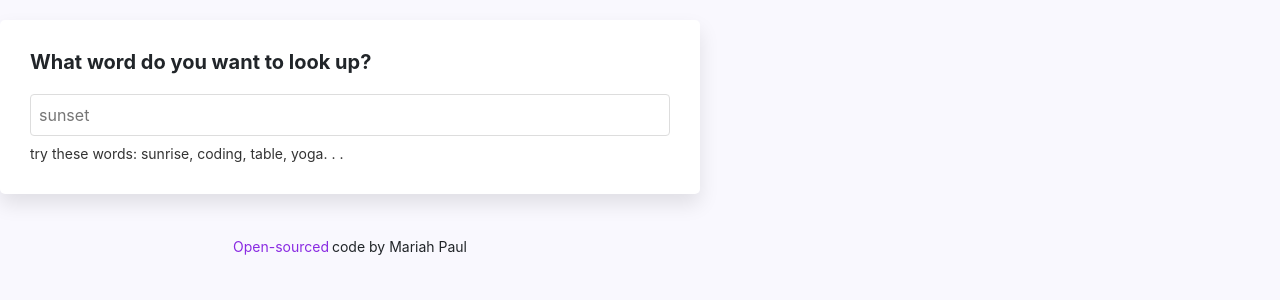
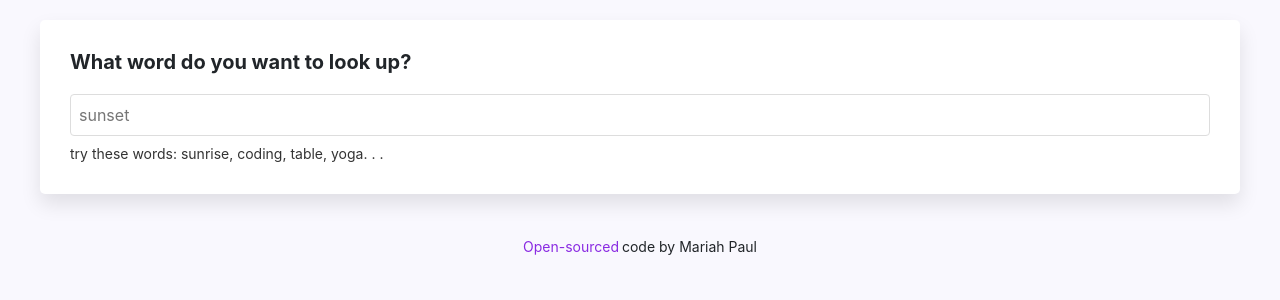
Before and after one commit to nmariahpaul/dictionary-project, a React (Create React App) app: page / in a window 1280 px wide. Shown: the top 300 px of the page. Built offline with nearby package versions, Linux system fonts and the light colour scheme; no server answers.

Commit message:
Fixed app spacing

```diff
--- a/src/App.css
+++ b/src/App.css
@@ -1,9 +1,7 @@
 body {
   background: #f9f8fe;
-}
-
-.App {
-  max-width: 700px;
+  max-width: 1200px;
+  margin: 0 auto;
 }
 
 .App a {
--- a/src/Dictionary.css
+++ b/src/Dictionary.css
@@ -2,10 +2,6 @@
   font-size: 20px;
   font-weight: bold;
   margin-bottom: 20px;
-}
-
-.Dictionary {
-  max-width: 700px;
 }
 
 .Dictionary section {
--- a/src/Meaning.css
+++ b/src/Meaning.css
@@ -1,7 +1,3 @@
-.Meaning {
-  max-width: 700px;
-}
-
 .Meaning .example {
   color: #70757a;
   font-style: italic;
--- a/src/Results.css
+++ b/src/Results.css
@@ -1,7 +1,3 @@
-.Results {
-  max-width: 700px;
-}
-
 .Results h2 {
   font-size: 36px;
   line-height: 1.5;
```
